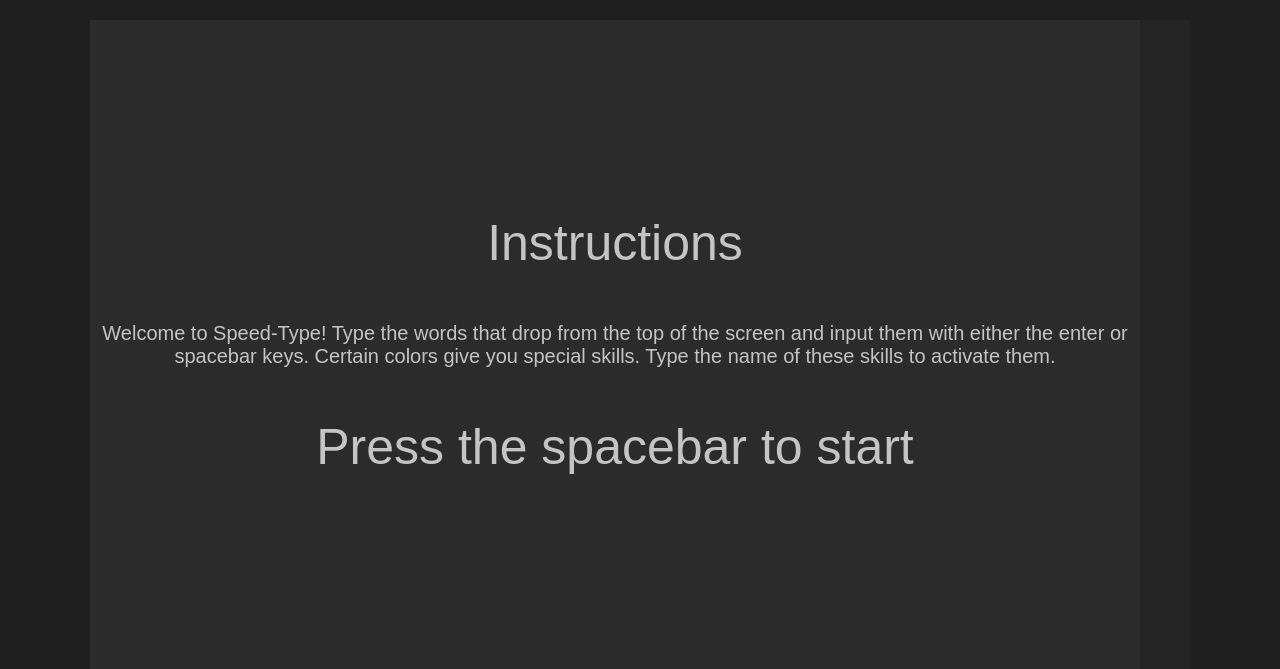
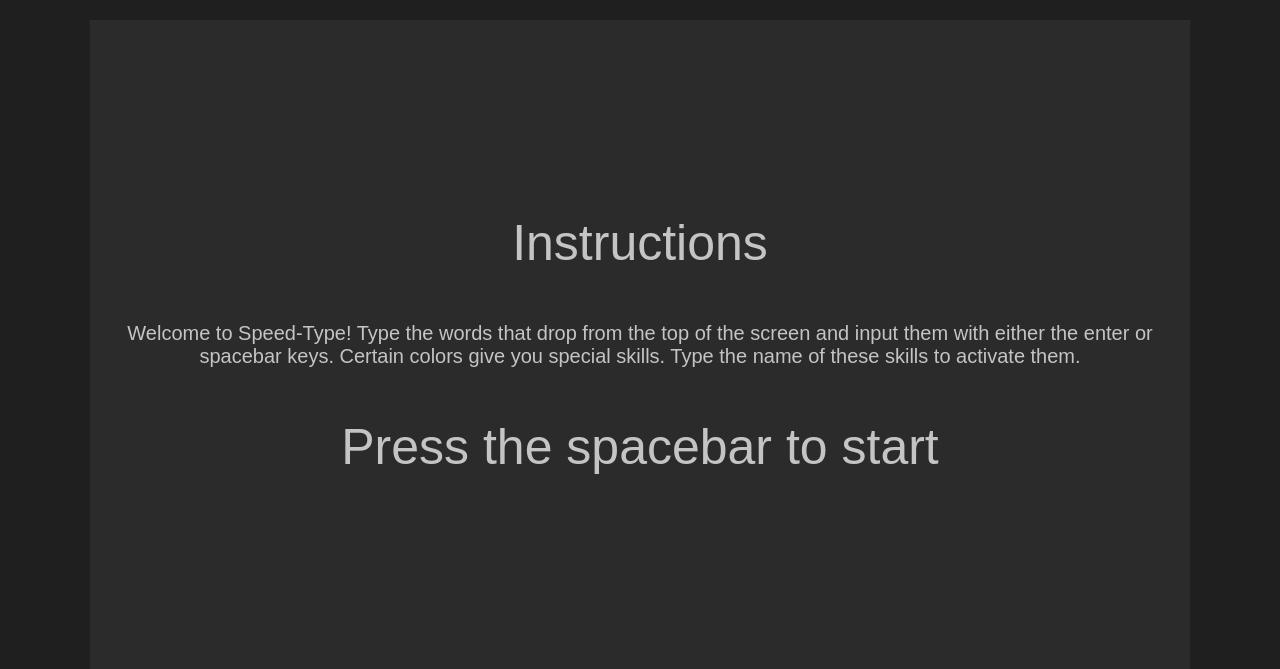
Before and after one commit to gnm668/Type-writer, a PHP site: page / in a window 1280 px wide. Shown: the top 669 px of the page. Run offline with PHP 8.4, Linux system fonts and the light colour scheme.

Commit message:
start and game over screen fix

```diff
--- a/assets/main.css
+++ b/assets/main.css
@@ -151,7 +151,7 @@
 .start-screen {
     position: absolute;
     height: 650px;
-    width: 1050px;
+    width: 1100px;
     z-index: 3;
     background: rgb(43, 43, 43);
     opacity: 100%;
@@ -191,7 +191,7 @@
 .game-over.effect {
     position: absolute;
     height: 650px;
-    width: 1050px;
+    width: 1100px;
     z-index: 3;
     background: rgb(43, 43, 43);
     opacity: 100%;
--- a/src/game.js
+++ b/src/game.js
@@ -99,7 +99,9 @@
     };
 
     spawnWords() {
-        if (this.words.length === 0 || Math.floor(Math.random() * this.randomizer + 10) === Math.floor(Math.random() * this.randomizer +10)) {
+        if (this.words.length === 0 ||
+            Math.floor(Math.random() * this.randomizer + 10) === Math.floor(Math.random() * this.randomizer +10)
+            ) {
             this.spawnWord();
         };
     };
```
